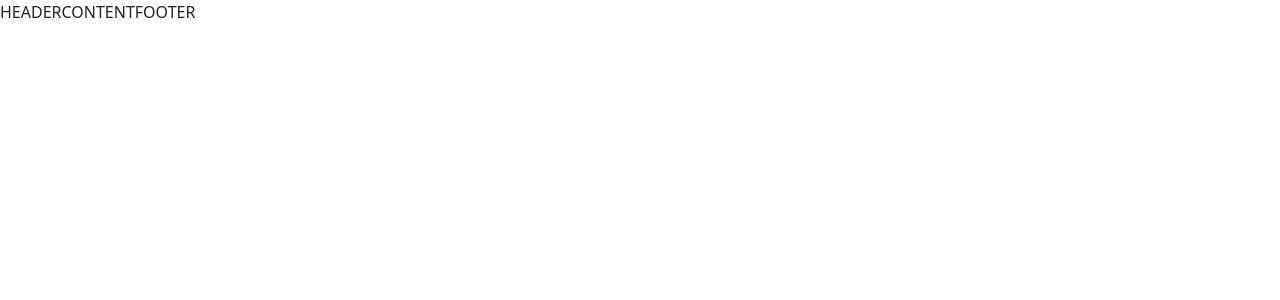
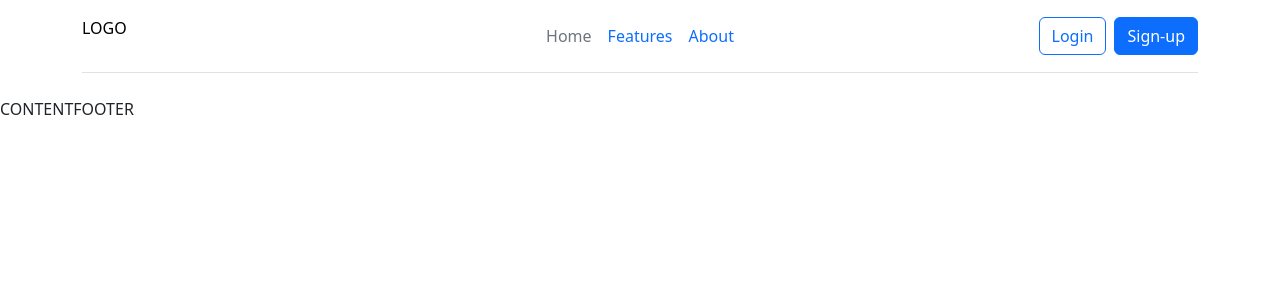
Before and after one commit to GiedreRag/Giedres-darbo-paieskos-platforma, a React (Create React App) app in the folder client/: page / in a window 1280 px wide. Shown: the top 300 px of the page. Built offline with nearby package versions, Linux system fonts and the light colour scheme.

Commit message:
Basic header jsx

```diff
--- /dev/null
+++ b/client/src/components/Header.jsx
@@ -0,0 +1,26 @@
+import { Link } from "react-router-dom";
+
+export function Header() {
+    return (
+        <div className="container">
+            <header className="d-flex flex-wrap align-items-center justify-content-center justify-content-md-between py-3 mb-4 border-bottom">
+                <div className="col-md-3 mb-2 mb-md-0">
+                    <Link to="/" className="d-inline-flex link-body-emphasis text-decoration-none">
+                        <p>LOGO</p>
+                    </Link>
+                </div>
+
+                <ul className="nav col-12 col-md-auto mb-2 justify-content-center mb-md-0">
+                    <li><Link to="/" className="nav-link px-2 link-secondary">Home</Link></li>
+                    <li><Link to="/" className="nav-link px-2">Features</Link></li>
+                    <li><Link to="/" className="nav-link px-2">About</Link></li>
+                </ul>
+
+                <div className="col-md-3 text-end">
+                    <button type="button" className="btn btn-outline-primary me-2">Login</button>
+                    <button type="button" className="btn btn-primary">Sign-up</button>
+                </div>
+            </header>
+        </div>
+    );
+}
--- a/client/src/layout/PublicLayout.jsx
+++ b/client/src/layout/PublicLayout.jsx
@@ -1,7 +1,9 @@
+import { Header } from '../components/Header';
+
 export function PublicLayout() {
     return (
         <>
-            <>HEADER</>
+            <Header />
             <>CONTENT</>
             <>FOOTER</>
         </>
```
